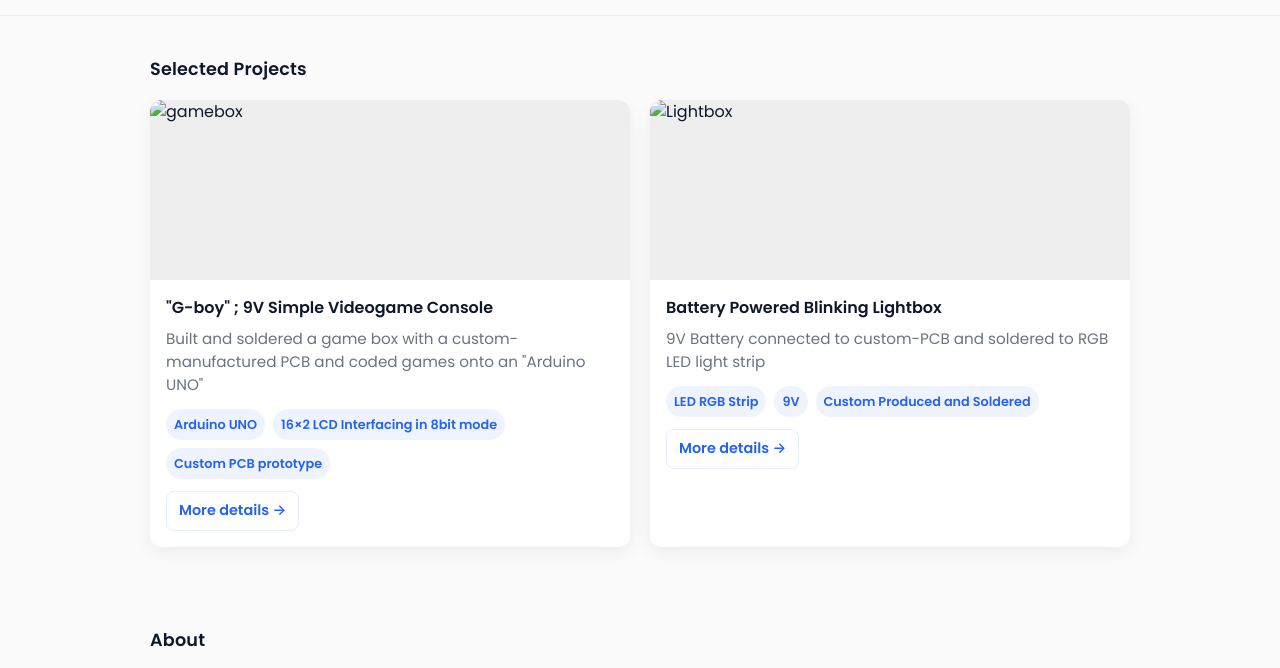
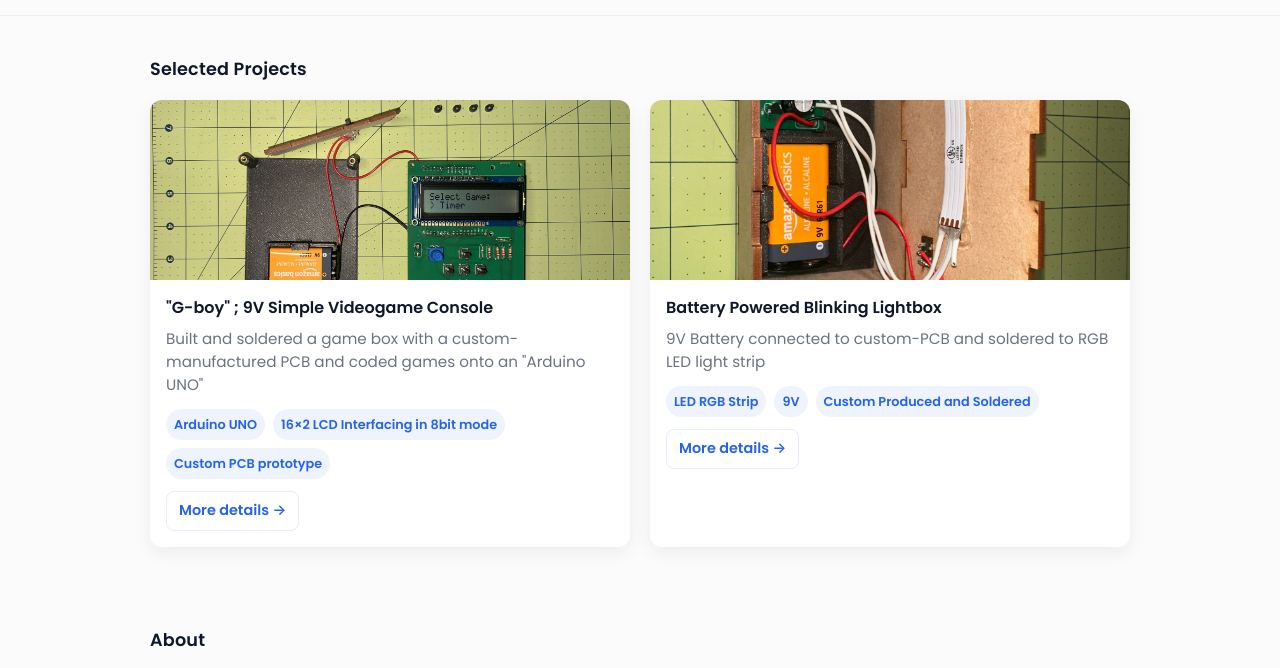
Before and after one commit to alphiea123/alfonsus-portfolio, a plain HTML site: page index.html in a window 1280 px wide. Shown: the part 81-749 px from the top of the page. Drawn offline with Linux system fonts and the light colour scheme.

Commit message:
html file path error fix

```diff
--- a/index.html
+++ b/index.html
@@ -36,7 +36,7 @@
       <div class="projects-grid">
         <!-- --- Project Card (copy for each project) --- -->
         <article class="project-card">
-          <img src="gameboxcompressed.jpg" alt="gamebox" class="project-img">
+          <img src="images/gameboxcompressed.jpg" alt="gamebox" class="project-img">
           <div class="project-body">
             <h3 class="project-title">"G-boy" ; 9V Simple Videogame Console</h3>
             <p class="project-desc">Built and soldered a game box with a custom-manufactured PCB and coded games onto an "Arduino UNO"</p>
@@ -50,7 +50,7 @@
         </article>
 
         <article class="project-card">
-          <img src="lightboxcompressed.jpg" alt="Lightbox" class="project-img">
+          <img src="images/lightboxcompressed.jpg" alt="Lightbox" class="project-img">
           <div class="project-body">
             <h3 class="project-title">Battery Powered Blinking Lightbox</h3>
             <p class="project-desc">9V Battery connected to custom-PCB and soldered to RGB LED light strip</p>
```
